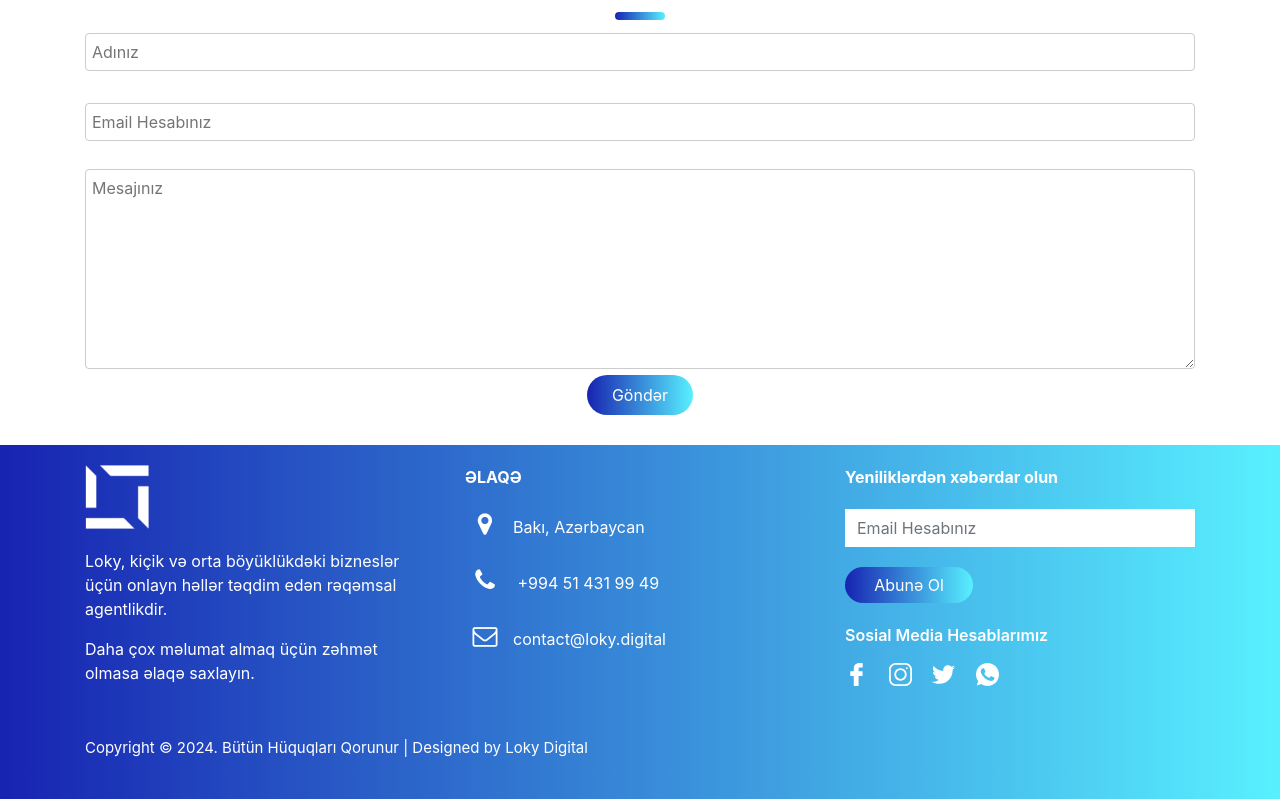
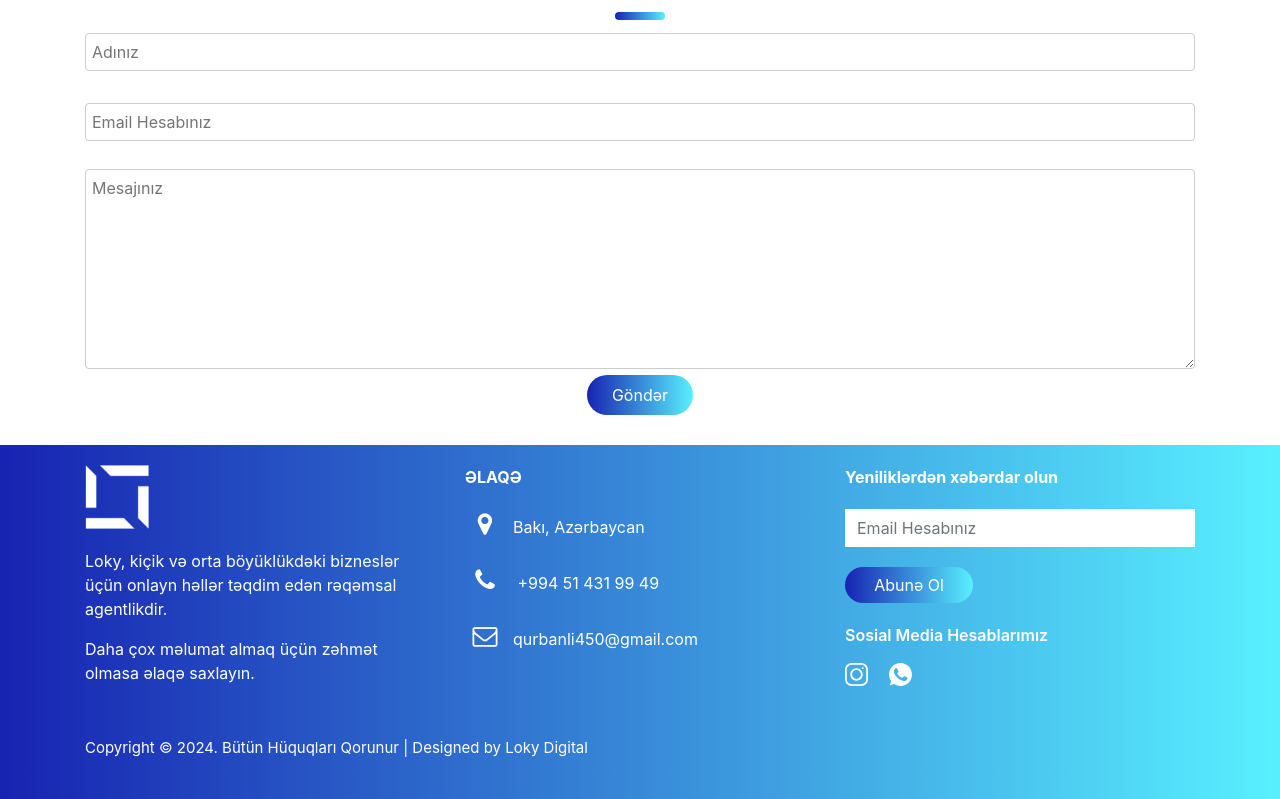
Before and after one commit to elvingurbanli/lokydigital, a plain HTML site: page indexaz.html in a window 1280 px wide. Shown: the part 2025-2824 px from the top of the page. Drawn offline with nearby package versions, Linux system fonts and the light colour scheme.

Commit message:
Update indexaz.html
Az. version logos and mail changed

```diff
--- a/indexaz.html
+++ b/indexaz.html
@@ -207,7 +207,7 @@
                 <p id="contact"><b>ƏLAQƏ</b></p>
                 <p><i class="fa fa-map-marker"></i>Bakı, Azərbaycan</p>
                 <p><i class="fa fa-phone"></i> +994 51 431 99 49</p>
-                <p><i class="fa fa-envelope-o"></i>contact@loky.digital</p>
+                <p><i class="fa fa-envelope-o"></i>qurbanli450@gmail.com</p>
             </div>
             <div class="col-md-4 footer-box">
                 <p><b>Yeniliklərdən xəbərdar olun</b></p>
@@ -217,9 +217,9 @@
                 <div id="social">
                     <p>Sosial Media Hesablarımız</p>
                        <div class="social-icons">
-                          <a href="#" class="svg-icons"><img src="svg/facebook-logo.svg" alt=""></a>
+                        <!---  <a href="#" class="svg-icons"><img src="svg/facebook-logo.svg" alt=""></a> --->
                           <a href="https://www.instagram.com/lokydigitalsolutions" class="svg-icons"><img src="svg/instagram_.svg" alt=""></a>
-                          <a href="#" class="svg-icons"><img src="svg/twitter-logo.svg" alt=""></a>
+                        <!---  <a href="#" class="svg-icons"><img src="svg/twitter-logo.svg" alt=""></a> --->
                           <a href="http://wa.me/+905346315456" class="svg-icons"><img src="svg/whatsapp.svg" alt=""></a>
                        </div>
                 </div>
```
